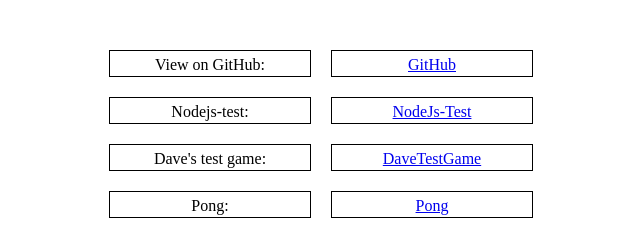
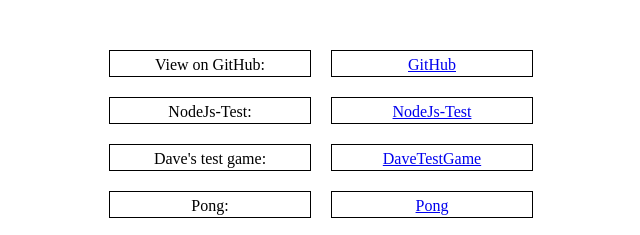
Before and after one commit to jerkdavi/Daves-test-game, a plain HTML site: page index.html in a window 1280 px wide. Shown: the top 235 px of the page, 175-815 px from the left. Drawn offline with Linux system fonts and the light colour scheme.

Commit message:
Update index.html

```diff
--- a/index.html
+++ b/index.html
@@ -12,7 +12,7 @@
 				<p>View on GitHub: </p>
 			</div>
 			<div class="half2">
-				<p>Nodejs-test: </p>
+				<p>NodeJs-Test: </p>
 			</div>
 			<div class="half2">
 				<p>Dave's test game: </p>
```
